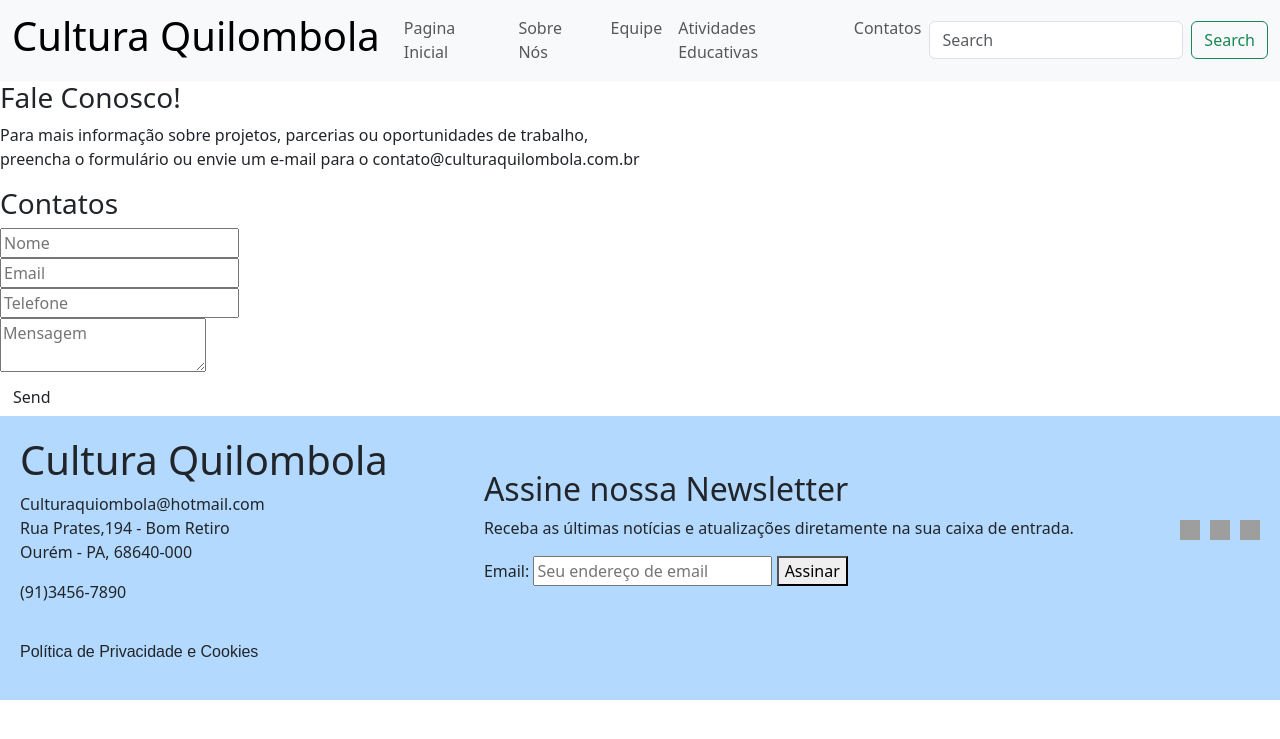
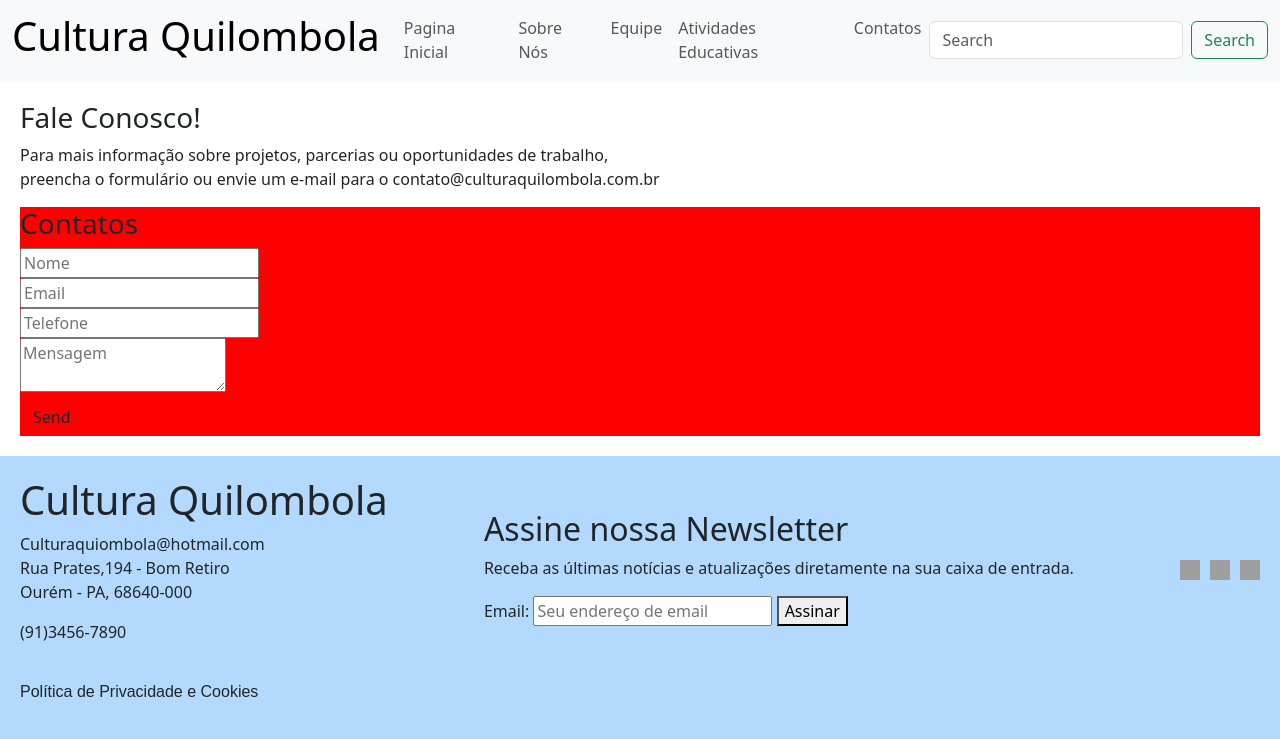
Before and after one commit to WerllonSantos/CulturaQuilombola, a Django app: page /culturaquilombola/contato/ in a window 1280 px wide. Shown: the part 29-768 px from the top of the page. Run offline with Django 5.2, Linux system fonts and the light colour scheme; grey boxes are pictures that could not be loaded.

Commit message:
nova atualização

```diff
--- a/template/contato.html
+++ b/template/contato.html
@@ -4,19 +4,13 @@
 {% block body %}
 
 
-<style>
 
-
-
-</style>
-
-
-       <div class="contact-info">
+       <div class="contact-info" style="padding: 20px; ">
             <h3 class="title">Fale Conosco!</h3>
             <p class="text"> Para mais informação sobre projetos, parcerias ou oportunidades de trabalho,<br> preencha o formulário
                         ou envie um e-mail para o contato@culturaquilombola.com.br </p>
 
-        <div class="contact-info-form"> <span class="circle one"></span> <span class="circle two"></span>
+        <div class="contact-info-form" style="  background-color:red ; font-size: 16px; justify-content: space-between; align-items: center;"> <span class="circle one"></span> <span class="circle two"></span>
             <form action="#" onclick="return false;" autocomplete="off">
                 <h3 class="title">Contatos</h3>
                 <div class="social-input-containers"> <input type="text" name="nome" class="input" placeholder="Nome" /> </div>
```
